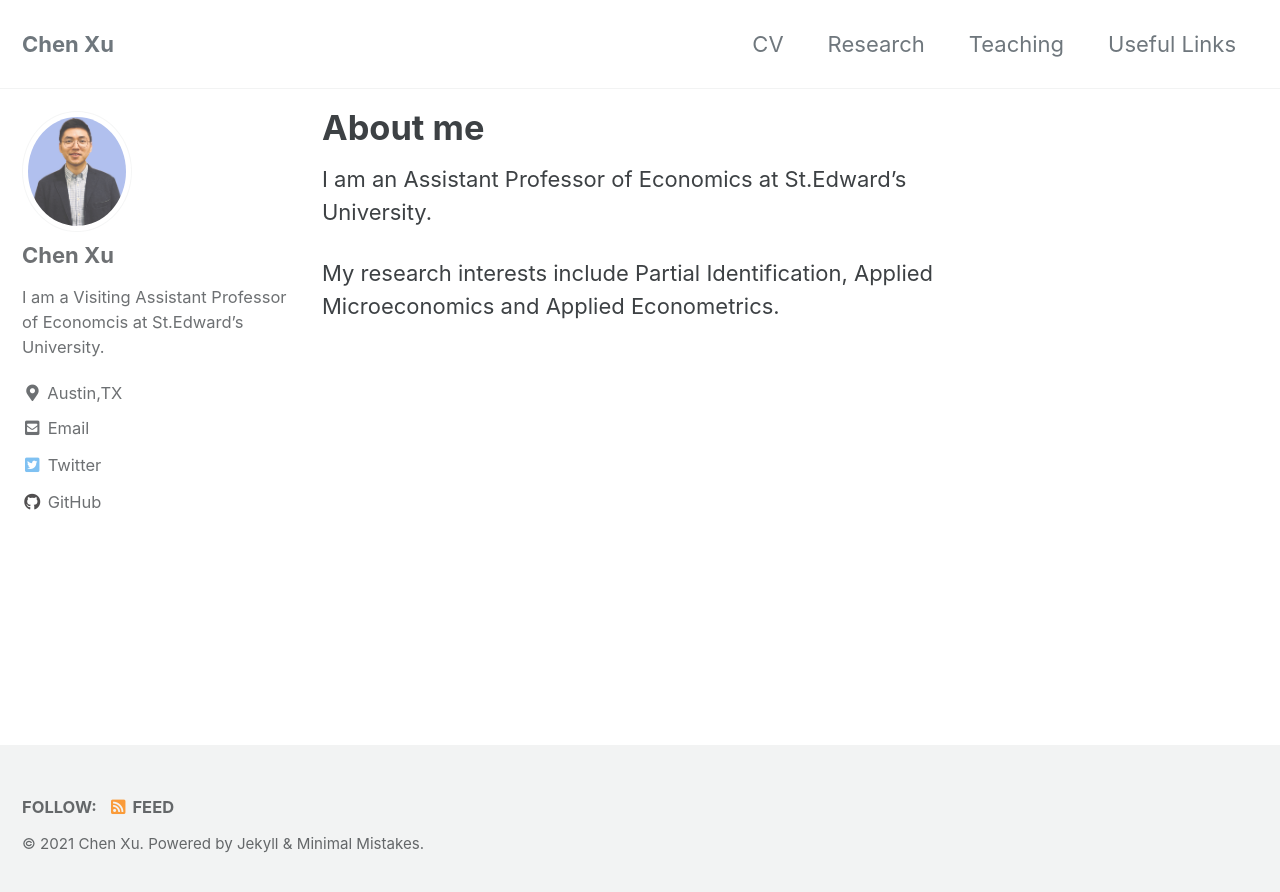
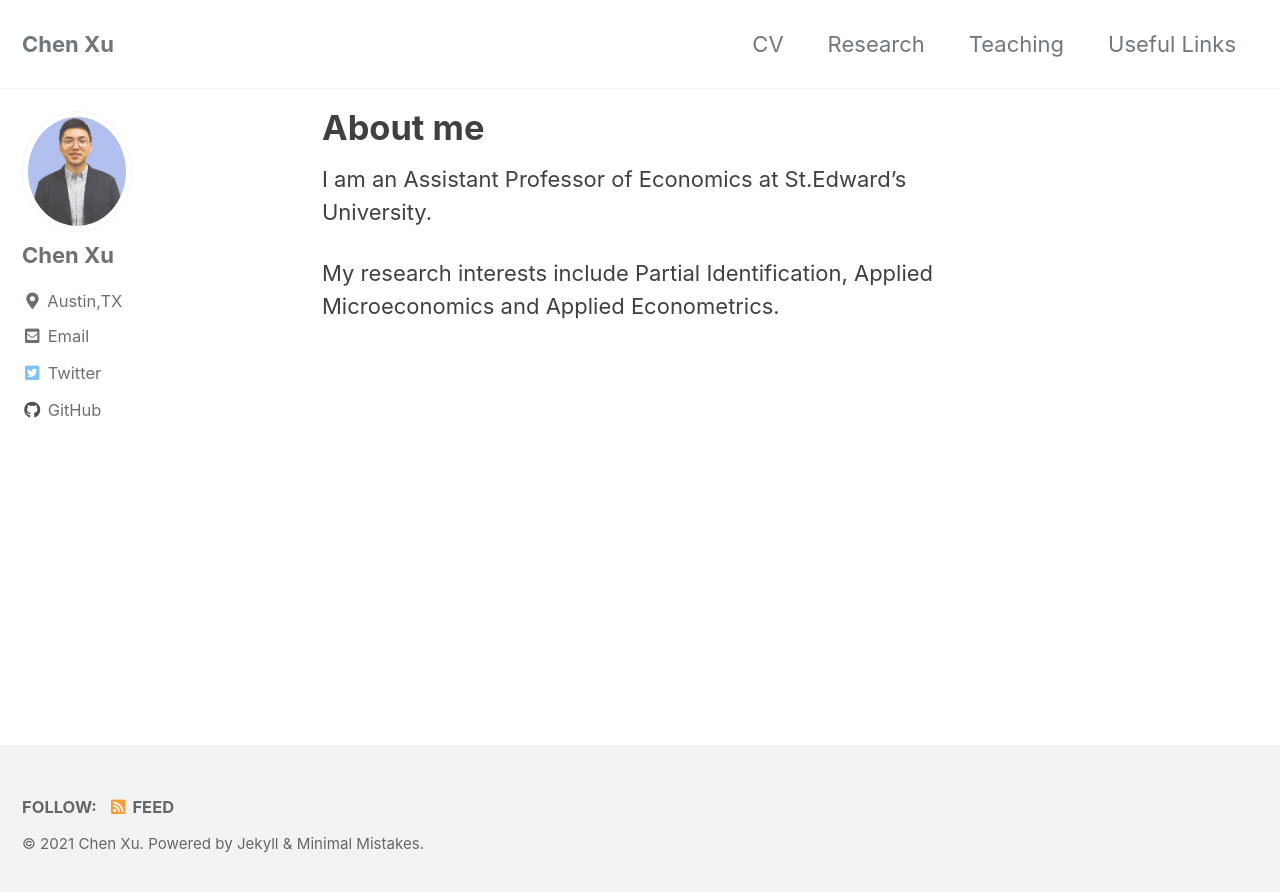
Before and after one commit to chenxuecon/chenxuecon.github.io, a Jekyll site: the page built from _pages/about.md, in a window 1280 px wide. Shown: the top 892 px of the page. Built offline with Jekyll 4.4.1, drawn with Linux system fonts in a browser that asks for light colours; cached includes are drawn as plain includes.

Commit message:
Update _config.yml

```diff
--- a/_config.yml
+++ b/_config.yml
@@ -95,7 +95,7 @@ analytics:
 author:
   name             : "Chen Xu"
   avatar           : "/images/ChenXu.jpg" # path of avatar image, e.g. "/assets/images/bio-photo.jpg"
-  bio              : "I am a Visiting Assistant Professor of Economcis at St.Edward's University."
+  bio              : ""
   location         : "Austin,TX"
   email            : cxu@stedwards.edu
   github           : chenxuecon
```
